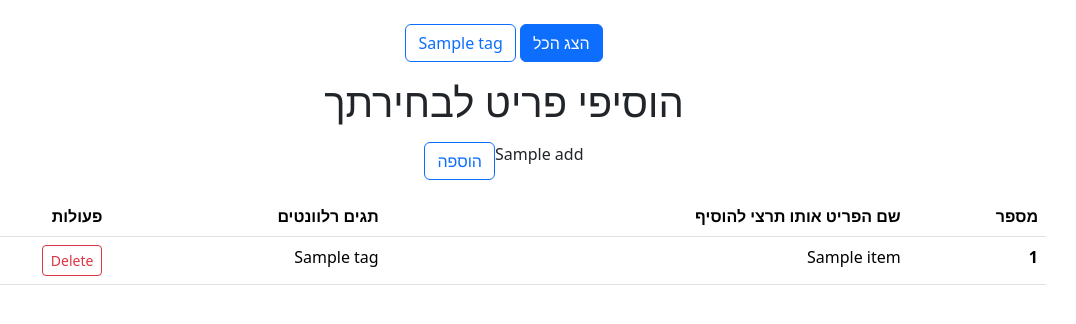
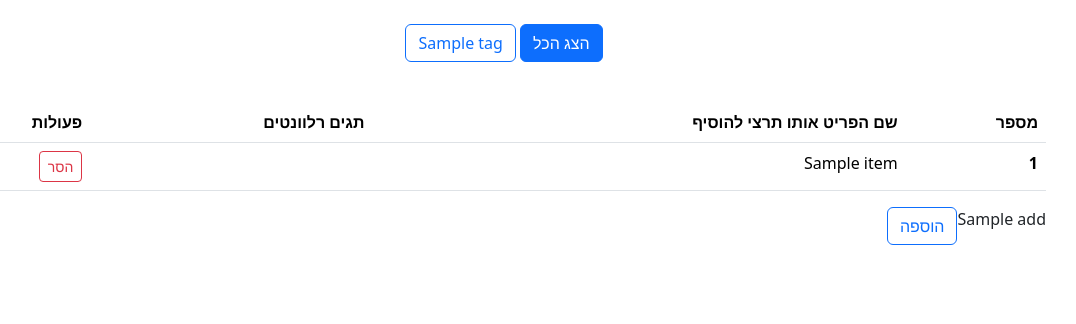
Before and after one commit to almogSegalis/shopping-list, a Django app: template shopping/shopping_list/templates/shopping_list/list.html in a window 1280 px wide. Shown: the part 56-380 px from the top of the page, without its empty margins (152-1228 px from the left). Run offline with Django 3.2, Linux system fonts and the light colour scheme; the template is opened without the code that fills it: most values are stand-ins (such as "Sample title", 1, 10 or a date in 2020).

Commit message:
moved add item to the bottom

```diff
--- a/shopping/shopping_list/templates/shopping_list/list.html
+++ b/shopping/shopping_list/templates/shopping_list/list.html
@@ -1,8 +1,10 @@
+
+
 {% extends 'shopping_list/base.html' %}
 
 {% block content %}
+
 	<center>
-
 		<ul>
 			  {% for tag in tags %}
 			    	<!-- <a class="btn btn-outline-primary btn-sm" href="{% url 'shopping_list:item_list_by_tag' tag.name %}"> -->
@@ -15,7 +17,6 @@
 			    	href="{% url 'shopping_list:item_list_by_tag' tag.name %}">
 			    		{{ tag.name }}
 			    	</a>
-
 			  {% endfor %}
 			 <a href="{% url 'shopping_list:list' %}"
 			 	{% if active_tag is None %}
@@ -26,10 +27,39 @@
 			  class ="btn btn-primary"
 			  >הצג הכל</a>
 		</ul>
-
-	<ul>
-		<h1>הוסיפי פריט לבחירתך</h1>
-	</ul>
+	</center>
+	<br>
+	<div class="d-flex flex-row-reverse">
+		<table class="table ">
+			<thead>
+				<tr>
+			      <th class="text-end" scope="col">פעולות</th>
+			      <th class="text-end" scope="col">תגים רלוונטים</th>
+			      <th class="text-end" scope="col">שם הפריט אותו תרצי להוסיף</th>
+			      <th class="text-end" scope="col">מספר</th>
+	    		</tr>
+	  		</thead>
+	  		<tbody>
+	  			{% for item in items %}
+				    <tr>
+				      	<td class="text-end">
+				      		<a href="{% url 'shopping_list:delete_item' item.id %}" class ="btn btn-outline-danger btn-sm">הסר</a>
+				      	</td>
+				      	<td class="text-end">
+				      		{%for tag in item.tags.all %}
+					      		<span class= "badge bg-{{ tag.color }}" >
+					      			{{ tag }}
+					      		</span>
+				      		{% endfor %}
+				      	</td>
+				      <td class="text-end">{{ item.name }}</td>
+				      <th scope="row" class="text-end">1</th>
+				    </tr>
+			    {% endfor %}
+			</tbody>
+		</table>
+	</div>
+	<div class="d-flex flex-row-reverse">
 		<ul>
 			<form class="d-inline-flex" action="{% url 'shopping_list:add_item' %}" method="post" >
 				<div class="d-inline-flex justify-content-between">
@@ -40,34 +70,5 @@
 			</form>
 			<br>
 		</ul>
-	<div class="d-flex flex-row-reverse">
-		<table class="table ">
-			<tr>
-		      <th class="text-end" scope="col">פעולות</th>
-		      <th class="text-end" scope="col">תגים רלוונטים</th>
-		      <th class="text-end" scope="col">שם הפריט אותו תרצי להוסיף</th>
-		      <th class="text-end" scope="col">מספר</th>
-
-	    	</tr>
-	  	</thead>
-	  	<tbody>
-	  	{% for item in items %}
-	    <tr>
-	      	<td class="text-end">
-	      		<a href="{% url 'shopping_list:delete_item' item.id %}" class ="btn btn-outline-danger btn-sm">Delete</a>
-	      	</td>
-	      	<td class="text-end">
-	      		{%for tag in item.tags.all %}
-		      		<span class= "{{ tag.color }}" >
-		      			{{ tag }}
-		      		</span>
-	      		{% endfor %}
-	      	</td>
-	      <td class="text-end">{{ item.name }}</td>
-	      <th scope="row" class="text-end">1</th>
-	    </tr>
-	    {% endfor %}
-	  	</tbody>
-		</table>
-</center>
+	</div>
 {% endblock %}
```
Lines whose indentation alone changed are shown as unchanged.
